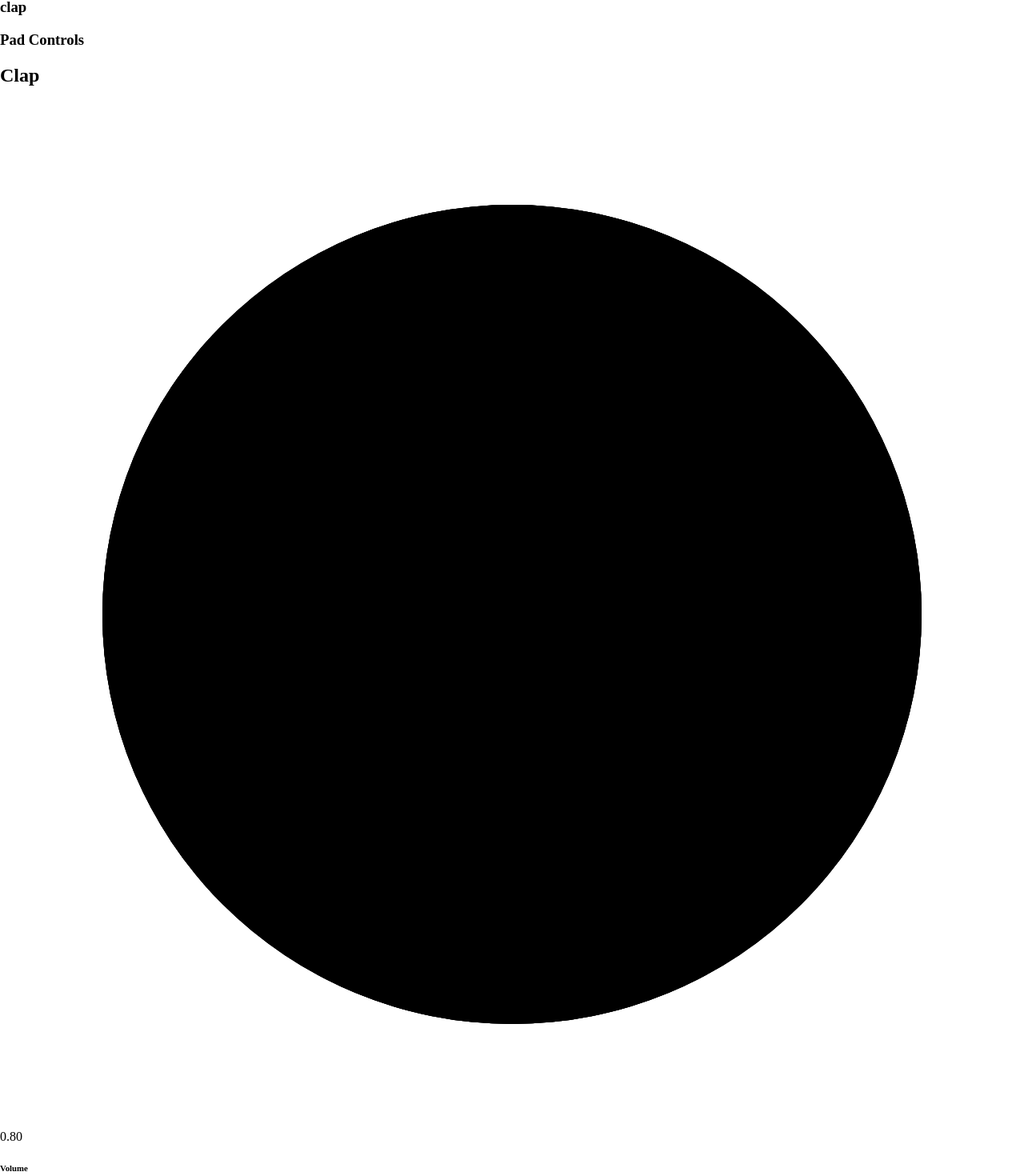
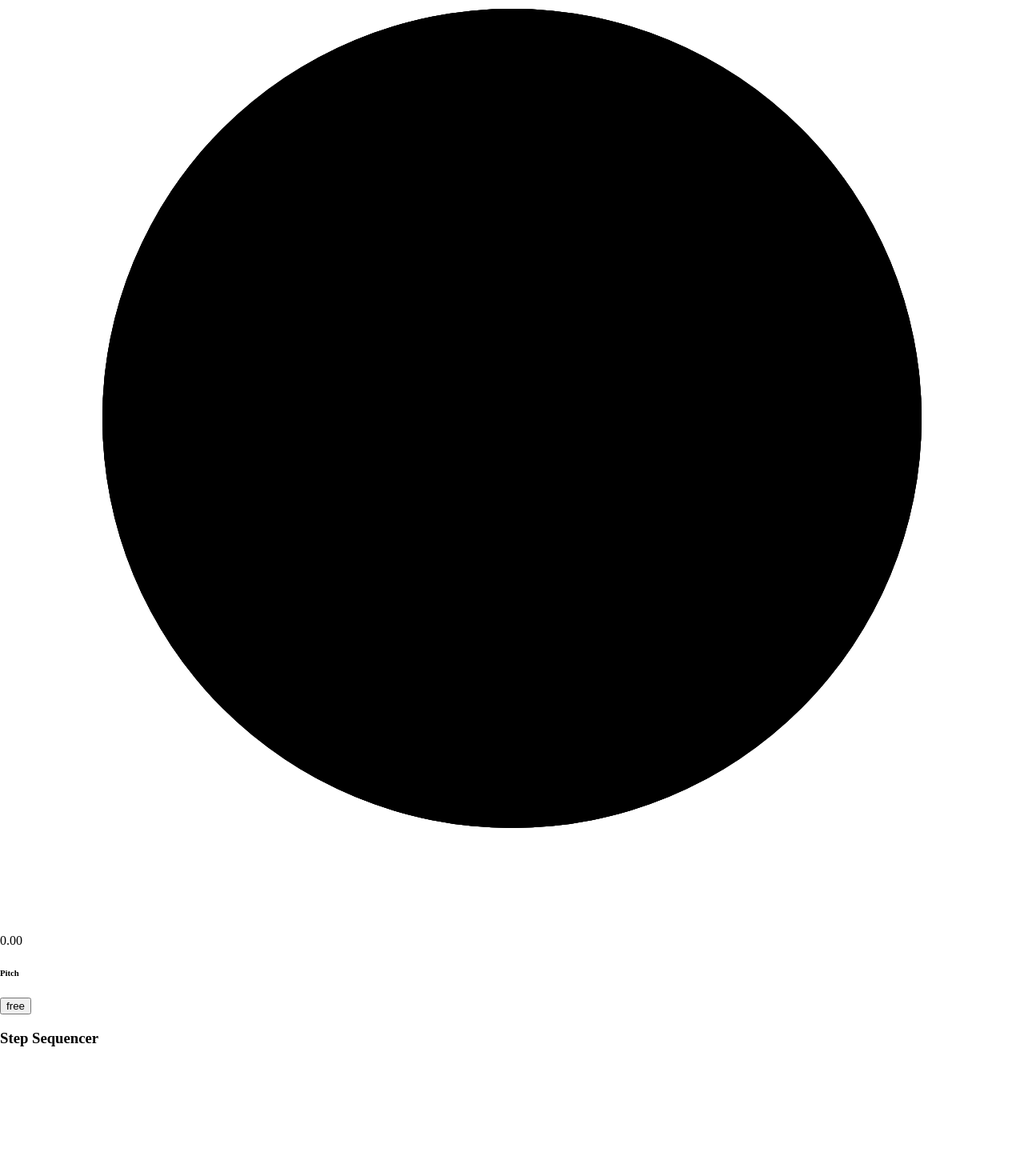
Before and after one commit to anthonymarkreynolds/Dingo-Percussion-Controller, a React (Create React App) app: page / in a window 1280 px wide. Shown: the part 554-2024 px from the top of the page at 80% size. After the commit the page ends 1882 px from the top, so only its background shows below. Built offline with nearby package versions, Linux system fonts and the light colour scheme; the HTML template or start-up script is replaced by a standard one.

Commit message:
set up parameter context, general cleanup

```diff
--- a/src/App.js
+++ b/src/App.js
@@ -1,27 +1,23 @@
-import { useContext, useState } from "react";
+import { useState } from "react";
 import NightMode from "./util/NightMode";
 import MainLayout from "./layouts/MainLayout";
-import KeyPress from "./util/KeyPress";
-import SelectCTX from "./util/SelectCTX";
+// import KeyPress from "./util/KeyPress";
 import CursorCTX from "./util/CursorCTX";
 import Cursor from "./util/Cursor";
-import AudioCTX from "./audio/AudioCTX.js";
+import { ParameterProvider } from "./audio/ParameterCTX";
 
 function App() {
-  const { pads } = useContext(AudioCTX);
   const toggle = useState(false);
-  const select = useState(pads["clap"]);
   const cursorState = useState({ x: 0, y: 0, mouseDown: false });
   return (
-    <SelectCTX.Provider value={select}>
+    <ParameterProvider>
       <CursorCTX.Provider value={cursorState}>
         <NightMode.Provider value={toggle}>
           <Cursor />
-          <KeyPress />
           <MainLayout />
         </NightMode.Provider>
       </CursorCTX.Provider>
-    </SelectCTX.Provider>
+    </ParameterProvider>
   );
 }
 
--- a/src/audio/AudioCTX.js
+++ b/src/audio/AudioCTX.js
@@ -1,95 +1,6 @@
 import { createContext } from "react";
+import pads from "./Pads";
 
-const actx = new AudioContext();
-const out = actx.destination;
-
-const envTest = (parameter, evelope, noteLength = 1) => {
-  parameter.cancelScheduledValues();
-
-  const ADSR = evelope || {
-    attack: 0.24,
-    decay: 0.25,
-    sustain: 0.5,
-    release: 0.5,
-    length: 1,
-    amount: 1,
-  };
-  const STAGE_MAX_TIME = 2;
-  const multiplier = 1;
-
-  const now = actx.currentTime;
-  const attackDuration = ADSR.attack * STAGE_MAX_TIME;
-  const attackEnd = now + attackDuration;
-  const decayDuration = ADSR.decay * STAGE_MAX_TIME;
-};
-
-let main = {
-  vol: 0.25,
-  pitch: 440,
-};
-
-const semitoneToPitch = (n, pitch = 440) => pitch * (2 ** (1 / 12)) ** n;
-
-class Pad {
-  constructor(
-    name,
-    waveForm = "sine",
-    baseFreq = main.pitch,
-    baseVol = 0.25,
-    pan = 0
-  ) {
-    this.name = name;
-    this.baseVol = baseVol;
-    this.baseFreq = baseFreq;
-    this.osc = new OscillatorNode(actx, {
-      type: waveForm,
-      frequency: baseFreq,
-    });
-    this.vol = new GainNode(actx, {
-      gain: 0,
-    });
-    this.pan = new StereoPannerNode(actx, { pan: pan });
-    this.osc.connect(this.vol).connect(this.pan).connect(out);
-  }
-  trigger = () => {
-    console.log(this.baseVol);
-    this.vol.gain
-      .cancelScheduledValues(actx.currentTime)
-      .setValueAtTime(this.baseVol, actx.currentTime)
-      .linearRampToValueAtTime(0, actx.currentTime + 0.5);
-  };
-  setVol = (value) => {
-    this.baseVol = value;
-    console.log(this.baseVol);
-  };
-  setPan = (value) => {
-    this.pan.pan.setValueAtTime(value, actx.currentTime);
-  };
-  getPan() {
-    return this.pan.pan.value;
-  }
-  setPitch = (value) => {
-    console.log(semitoneToPitch(value, this.baseFreq));
-    this.osc.frequency.setValueAtTime(
-      semitoneToPitch(value, this.baseFreq),
-      actx.currentTime
-    );
-  };
-}
-
-const pads = {
-  "hi tom": new Pad("Hi Tom", "sine", semitoneToPitch(8), 0.1),
-  "crash cym": new Pad("Crash Cym", "sine", semitoneToPitch(7), 0.1),
-  "ride cym": new Pad("Ride Cym", "sine", semitoneToPitch(6), 0.2),
-  "lo tom": new Pad("Lo Tom", "sine", semitoneToPitch(5), 0.3),
-  "open hihat": new Pad("Open HiHat", "sine", semitoneToPitch(4), 0.4),
-  "closed hihat": new Pad("Closed HiHat", "sine", semitoneToPitch(3), 0.5),
-  "kick drum": new Pad("Kick Drum", "sine", semitoneToPitch(2), 0.6),
-  "snare drum": new Pad("Snare Drum", "sine", semitoneToPitch(1), 0.7),
-  clap: new Pad("Clap", "sine", semitoneToPitch(0), 0.8),
-};
-
-// start VCOs
 const play = () => {
   for (const pad in pads) {
     pads[pad].osc.start();
@@ -102,11 +13,11 @@ const stop = () => {
 };
 
 const initialValue = {
-  actx,
   pads,
   play,
   stop,
 };
+
 const AudioCTX = createContext(initialValue);
 
 export default AudioCTX;
--- /dev/null
+++ b/src/audio/AudioFunctions.js
@@ -0,0 +1,8 @@
+export const main = {
+  vol: 0.25,
+  pitch: 440,
+};
+
+export const semitoneToPitch = (pitch) => (n) => pitch * (2 ** (1 / 12)) ** n;
+export const multiplier = (factor) => (value, step) =>
+  step ? Math.trunc(value * factor) : value * factor;
--- /dev/null
+++ b/src/audio/Pad.js
@@ -0,0 +1,50 @@
+import Parameter from "./Parameter";
+import { multiplier, semitoneToPitch } from "./AudioFunctions";
+
+class Pad {
+  constructor(
+    actx,
+    name,
+    waveForm = "sine",
+    initFreq = 440,
+    initVol = 0.25,
+    pan = 0
+  ) {
+    this.actx = actx;
+    this.parameters = {
+      test: "test",
+      pitch: new Parameter(initFreq, multiplier(12), semitoneToPitch, 0),
+      volume: new Parameter(initVol),
+    };
+    this.name = name;
+    this.osc = new OscillatorNode(actx, {
+      type: waveForm,
+      frequency: this.baseFreq,
+    });
+    this.vol = new GainNode(actx, {
+      gain: 0,
+    });
+    this.pan = new StereoPannerNode(actx, { pan: pan });
+    this.osc.connect(this.vol).connect(this.pan).connect(actx.destination);
+  }
+  trigger = () => {
+    this.osc.frequency
+      .cancelScheduledValues(this.actx.currentTime)
+      .setValueAtTime(
+        this.parameters.pitch.currentValueAtOffset,
+        this.actx.currentTime
+      );
+    console.log(this.parameters.test);
+    console.log(this.actx.currentTime);
+    this.vol.gain
+      .cancelScheduledValues(this.actx.currentTime)
+      .setValueAtTime(
+        this.parameters.volume.currentValueAtOffset,
+        this.actx.currentTime
+      )
+      .linearRampToValueAtTime(0, this.actx.currentTime + 0.5);
+    console.log(this.pitch);
+  };
+}
+
+export default Pad;
--- /dev/null
+++ b/src/audio/Pads.js
@@ -0,0 +1,23 @@
+import Pad from "./Pad";
+
+const actx = new AudioContext();
+
+const pads = {
+  "hi tom": new Pad(actx, "Hi Tom", "sine", 220, 0.1),
+  "crash cym": new Pad(actx, "Crash Cym", "sine", 440, 0.3),
+  "ride cym": new Pad(actx, "Ride Cym", "sine", 880, 0.2),
+  // "lo tom": new Pad("Lo Tom", "sine", 440, 0.3),
+  // "open hihat": new Pad("Open HiHat", "sine", semitoneToPitch(4), 0.4),
+  // "closed hihat": new Pad("Closed HiHat", "sine", semitoneToPitch(3), 0.5),
+  // "kick drum": new Pad("Kick Drum", "sine", semitoneToPitch(2), 0.6),
+  // "snare drum": new Pad("Snare Drum", "sine", semitoneToPitch(1), 0.7),
+  // clap: new Pad("Clap", "sine", semitoneToPitch(0), 0.8),
+};
+
+let initParams = {};
+for (const pad in pads) {
+  initParams[pad] = pads[pad].parameters;
+}
+export let padParams = initParams;
+
+export default pads;
--- /dev/null
+++ b/src/audio/Parameter.js
@@ -0,0 +1,29 @@
+class Parameter {
+  constructor(
+    baseValue,
+    offsetFn = (x) => x,
+    valueFn = (x) => () => x,
+    paramInit = 0,
+    step = false
+  ) {
+    this.baseValue = baseValue;
+    this.currentValueAtOffset = baseValue;
+    this.parameter = paramInit;
+    this.offset = 0;
+    this.offsetFn = offsetFn;
+    this.valueFn = valueFn;
+    this.step = step;
+    this.setParam(paramInit);
+  }
+  setParam = (newParamValue = this.parameter) => {
+    this.parameter = newParamValue;
+    this.offset = this.offsetFn(newParamValue, this.step);
+    this.currentValueAtOffset = this.valueFn(this.baseValue)(this.offset);
+  };
+  toggleStep = () => {
+    this.step = !this.step;
+    this.setParam();
+  };
+}
+
+export default Parameter;
--- /dev/null
+++ b/src/audio/ParameterCTX.js
@@ -0,0 +1,36 @@
+import { createContext, useState } from "react";
+import { padParams } from "./Pads";
+
+// // start VCOs
+// const play = () => {
+//   for (const pad in pads) {
+//     pads[pad].osc.start();
+//   }
+// };
+// const stop = () => {
+//   for (const pad in pads) {
+//     pads[pad].osc.stop();
+//   }
+// };
+
+// const initialValue = {
+//   actx,
+//   pads,
+//   play,
+//   stop,
+// };
+
+const ParameterCTX = createContext();
+
+export const ParameterProvider = ({ children }) => {
+  const [parameters, setParameters] = useState(padParams);
+  return (
+    <ParameterCTX.Provider value={{ parameters, setParameters }}>
+      {children}
+    </ParameterCTX.Provider>
+  );
+};
+
+export default ParameterCTX;
+// const AudioCTX = createContext(initialValue);
+// export default AudioCTX;
--- a/src/components/inputs/Dial.jsx
+++ b/src/components/inputs/Dial.jsx
@@ -2,13 +2,15 @@ import { useState, useContext, useEffect } from "react";
 import CursorCTX from "../../util/CursorCTX";
 
 const Dial = ({
-  test,
   parameterCallback,
+  parameter = 0,
+  offset,
 
+  step,
+  toggleStep,
+  stepUnit,
   // default to identity function
-  valueModifier = (x) => x,
   label,
-  initValue = 0,
 
   // Panoramic dial
   pan,
@@ -17,47 +19,22 @@ const Dial = ({
   sm,
   md,
   lg,
+}) => {
+  const [, setCursor] = useContext(CursorCTX);
 
-  // value stepping / snapping
-  step,
-}) => {
-  const [cursor, setCursor] = useContext(CursorCTX);
-
-  // toggle snapping behaviour
-  const [_step, setStep] = useState(!!step);
-
-  // Internal value used to dial position
-  // This value is used to calculate the dashstroke-offset of the dial ring
-  const [dialValue, setDialValue] = useState(initValue || 0);
-
-  // This value is calculated using the parameterCallback which accepts the dialValue as an argument and updates the associated audio node paramaeter.
-  // This value is also displayed under the dial.
-  const [parameterValue, setParameterValue] = useState(initValue || 0);
+  const [dialValue, setDialValue] = useState(parameter || 0);
 
   useEffect(() => {
-    setDialValue(initValue);
-    setParameterValue(initValue);
-  }, [initValue]);
-
-  // When the dial turns some valueModifier functions may update the parameterValue in steps, useEffect is used to run the parameterCallback only if the dial has turned enough to update the parameterValue.
-  useEffect(() => {
-    // Runs only when a parameterCallback is passed
-    if (parameterCallback) {
-      parameterCallback(parameterValue);
-    }
-    // when parameterValue changes, run parameterCallback to update associated audio node value.
-  }, [parameterValue]);
+    setDialValue(parameter);
+  }, [parameter]);
 
   //min max is used to prevent the dial from overturning
   const [min, max] = pan ? [-1, 1] : [0, 1];
 
-  const updateDial = (prevY, currY, skip) => {
-    console.log("updateDial has run");
+  const updateDial = (prevY, currY) => {
+    console.log("updateDial has run", dialValue);
 
     // if update dial was trigged without turning the dial
-    if (skip) {
-      setParameterValue(valueModifier(dialValue, !_step));
-    } else {
     // update dialValue
     setDialValue((prev) => {
       // compare previous mouseY position
@@ -71,10 +48,9 @@ const Dial = ({
         next = min;
       }
       //set the param value
-        setParameterValue(valueModifier(next, _step));
+      parameterCallback(next);
       return next;
     });
-    }
   };
   return (
     <div className="dial-container">
@@ -91,6 +67,7 @@ const Dial = ({
           r="40"
           // when dial is clicked down send the updateDial function to the cursorCTX so it can be trigged if the cursor is dragged outside the dial
           onMouseDownCapture={() => {
+            console.log(updateDial);
             setCursor((prev) => ({
               ...prev,
               mouseDown: true,
@@ -117,16 +94,17 @@ const Dial = ({
           r="40"
         />
       </svg>
-      <span className="dial-value noselect">{parameterValue.toFixed(2)}</span>
+      <span className="dial-value noselect">{offset?.toFixed(2)}</span>
       {label && <h6 className="dial-label noselect">{label}</h6>}
-      {step && (
+
+      {stepUnit && (
         <button
           onClick={() => {
-            updateDial(0, 0, true);
-            setStep(!_step);
+            toggleStep();
+            console.log("test from step button");
           }}
         >
-          {_step ? step : "free"}
+          {step ? stepUnit : "free"}
         </button>
       )}
     </div>
--- a/src/components/pad-controls/PadControls.jsx
+++ b/src/components/pad-controls/PadControls.jsx
@@ -9,7 +9,6 @@ const PadControls = () => {
     <div className={`pad-controls ${nightMode && "night"}`}>
       <h3 className="area-label">Pad Controls</h3>
       <PadMain />
-      <ADSR />
     </div>
   );
 };
--- a/src/components/pad-controls/PadMain.jsx
+++ b/src/components/pad-controls/PadMain.jsx
@@ -1,42 +1,26 @@
 import { useContext, useState, useEffect } from "react";
-import SelectCTX from "../../util/SelectCTX";
+import ParameterCTX from "../../audio/ParameterCTX";
 import Dial from "../inputs/Dial";
 
 const PadMain = () => {
-  const [selected] = useContext(SelectCTX);
-  const [current, setCurrent] = useState({ vol: selected?.baseVol });
-  useEffect(() => {
-    setCurrent({ vol: selected?.baseVol, pan: selected?.pan.pan.value });
-  }, [selected?.name]);
+  const { parameters, setParameters } = useContext(ParameterCTX);
+  const selected = parameters["hi tom"];
+  console.log(selected);
   return (
     <div className="pad-main">
       <h2 style={{ alignSelf: "center" }}>{selected?.name || "<Pad name>"} </h2>
       <div className="dial-group">
         <Dial
           sm
-          label="Volume"
-          initValue={current?.vol}
-          parameterCallback={selected?.setVol}
-        />
-        <Dial
-          sm
-          pan
-          initValue={current?.pan}
-          label="Pan"
-          parameterCallback={selected?.setPan}
-        />
-        <Dial
-          valueModifier={(value, step) =>
-            step ? Math.trunc(value * 12) : value * 12
-          }
-          sm
           pan
           label="Pitch"
-          step="semi"
-          parameterCallback={selected?.setPitch}
-          initValue={0}
+          stepUnit="semi"
+          step={selected?.pitch.step}
+          toggleStep={selected?.pitch.toggleStep}
+          parameterCallback={selected?.pitch.setParam}
+          offset={selected?.pitch.offset}
+          parameter={selected?.pitch}
         />
-        <Dial sm initValue={0.5} md label="Duration" />
       </div>
     </div>
   );
--- a/src/components/pads/Pads.jsx
+++ b/src/components/pads/Pads.jsx
@@ -5,7 +5,6 @@ import SelectCTX from "../../util/SelectCTX";
 
 const Pads = () => {
   const [nightMode] = useContext(NightMode);
-  const [, setSelected] = useContext(SelectCTX);
   const { pads } = useContext(AudioCTX);
   return (
     <div className={`pads ${nightMode && "night"}`}>
@@ -14,15 +13,11 @@ const Pads = () => {
           className="pad"
           key={i}
           onClick={() => {
+            console.log(pad);
             pad.trigger();
-            setSelected(pads[name]);
-            console.log(pads[name].name);
-            console.log(pads[name].pan.pan.value);
           }}
         >
-          <h3 className="noselect">
-            {name}
-            </h3>
+          <h3 className="noselect">{name}</h3>
         </div>
       ))}
     </div>
--- a/src/util/Cursor.jsx
+++ b/src/util/Cursor.jsx
@@ -14,7 +14,7 @@ const Cursor = () => {
     });
     document.addEventListener("mousemove", (e) => {
       setCursor((prev) => {
-        if (prev.callback) {
+        if (prev.callback && prev.mouseDown) {
           prev.callback(prev.y, e.screenY);
         }
         return { ...prev, x: e.screenX, y: e.screenY };
```
Lines whose indentation alone changed are shown as unchanged.
